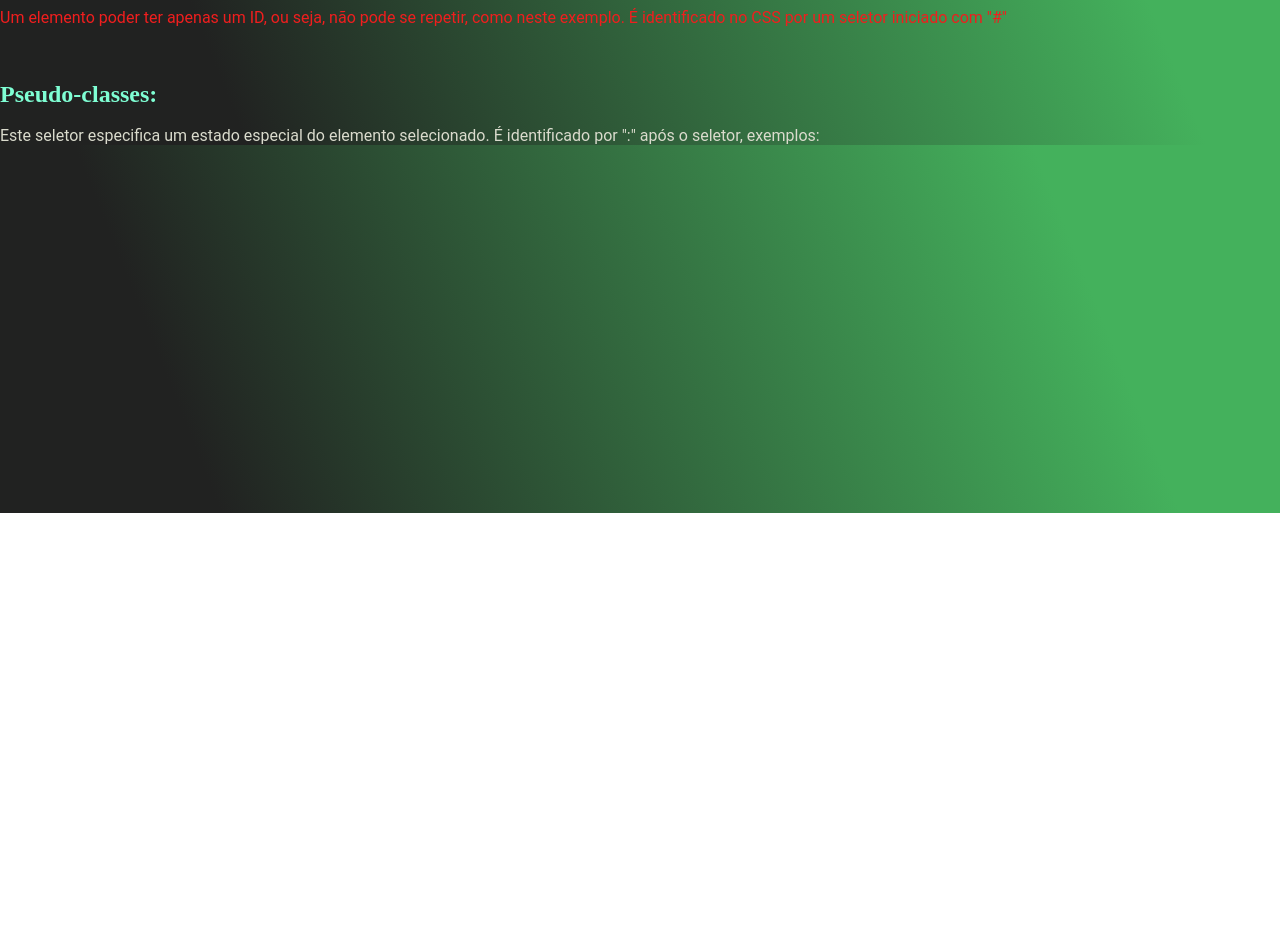
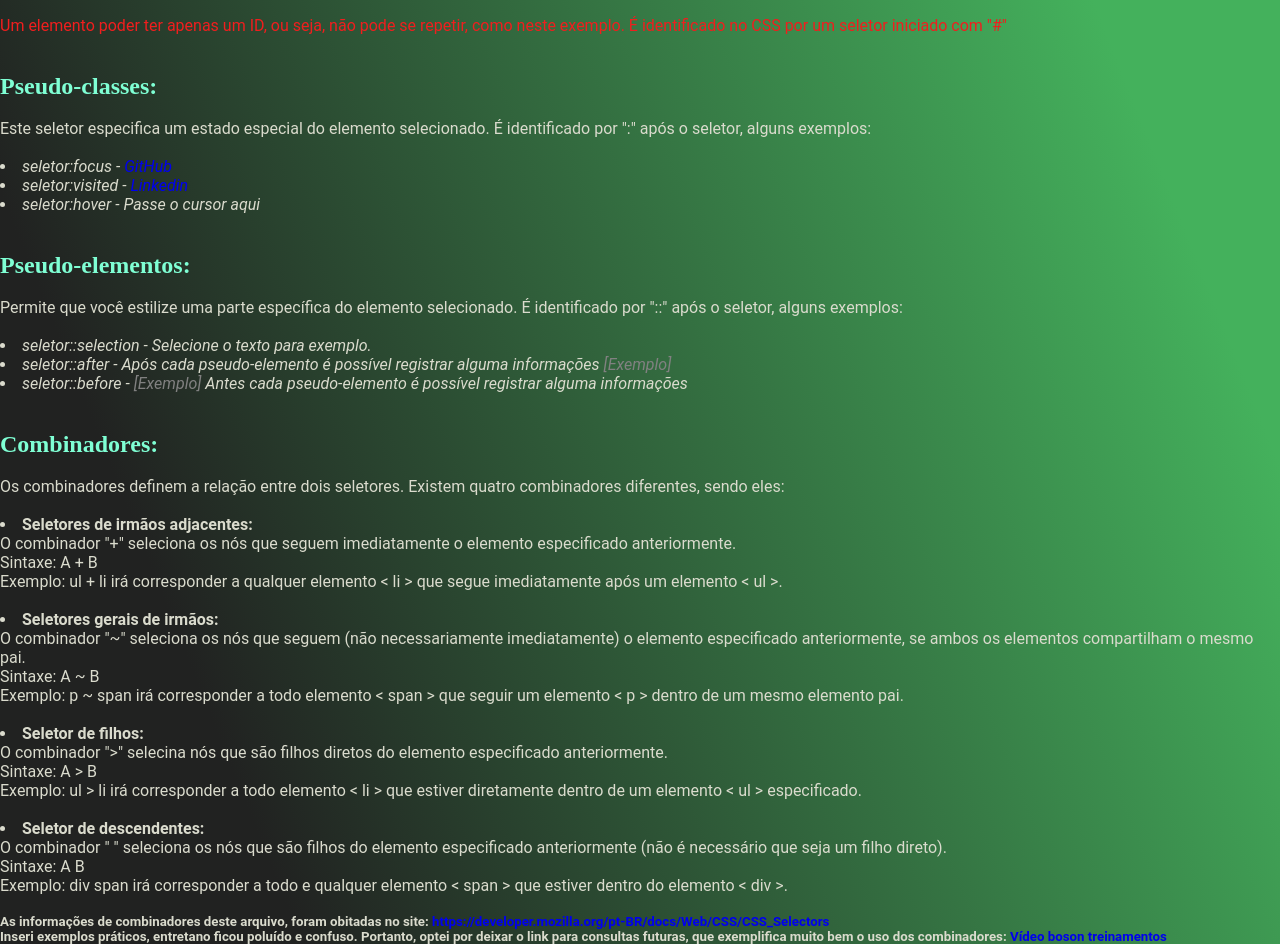
Before and after one commit to FelipeBarbosa019/CSS_Seletores, a plain HTML site: page index.html in a window 1280 px wide. Shown: the part 287-1231 px from the top of the page. Before the commit the page ends 800 px from the top, so only its background shows below. Drawn offline with Linux system fonts and the light colour scheme; a web font is replaced by a local one.

Commit message:
CSS_Seletores

```diff
--- a/index.html
+++ b/index.html
@@ -1,5 +1,6 @@
 <!DOCTYPE html>
 <html lang="pt-br">
+
 <head>
     <meta charset="UTF-8">
     <meta http-equiv="X-UA-Compatible" content="IE=edge">
@@ -7,6 +8,7 @@
     <title>Seletores</title>
     <link rel="stylesheet" href="style.css"/>
 </head>
+
 <body>
     <strong class="texto"t>Este arquivo tem fins didáticos</strong> <br><br>
 
@@ -15,14 +17,55 @@
 
     <h1 class="titulo_principal">Seletores:</h1><br>
 
-    <h2>Seletores do tipo class:</h2><br>
-    <p class="texto">Um elemento pode ter mais de uma classe e essa classe pode se repetir em mais de um elemento. É identificado no CSS por um seletor iniciado com "."</p</p><br><br><br>
+    <div class="texto">
 
-    <h2>Seletores do tipo ID:</h2><br>
-    <p id="exemplo_id">Um elemento poder ter apenas um ID, ou seja, não pode se repetir, como neste exemplo. É identificado no CSS por um seletor iniciado com "#"</p><br><br><br>
+        <h2>Seletores do tipo class:</h2><br>
+        Um elemento pode ter mais de uma classe e essa classe pode se repetir em mais de um elemento. É identificado no CSS por um seletor iniciado com "."<br><br><br>
 
-    <h2>Pseudo-classes:</h2><br>
-    <p class="texto">Este seletor especifica um estado especial do elemento selecionado. É identificado por ":" após o seletor, exemplos:</p>
+        <h2>Seletores do tipo ID:</h2><br>
+        <p id="exemplo_id">Um elemento poder ter apenas um ID, ou seja, não pode se repetir, como neste exemplo. É identificado no CSS por um seletor iniciado com "#"</p><br><br>
+
+        <h2>Pseudo-classes:</h2><br>
+        Este seletor especifica um estado especial do elemento selecionado. É identificado por ":" após o seletor, alguns exemplos:<br><br>
+
+        <li><i>seletor:focus - <a href="https://github.com/FelipeBarbosa019" class="exemplo"> GitHub</a><br></i></li>
+        <li><i>seletor:visited - <a href="https://www.linkedin.com/in/felipe-barbosa-a997351bb/" class="exemplo2"> Linkedin</a><br></i></li>
+        <li><i class="exemplo3">seletor:hover - Passe o cursor aqui</i></li><br><br>
+
+        <h2>Pseudo-elementos:</h2><br>
+        Permite que você estilize uma parte específica do elemento selecionado. É identificado por "::" após o seletor, alguns exemplos:<br><br>
+
+        <li><i class="pseudo_elementos">seletor::selection - Selecione o texto para exemplo.</i></li>
+        <li><i class="pseudo_elementos2">seletor::after - Após cada pseudo-elemento é possível registrar alguma informações</i></li>
+        <li><i> seletor::before - </i><i class="pseudo_elementos3"> Antes cada pseudo-elemento é possível registrar alguma informações</i></li><br><br>
+
+        <h2>Combinadores:</h2><br>
+        Os combinadores definem a relação entre dois seletores. Existem quatro combinadores diferentes, sendo eles:<br><br>
+
+        <li><strong>Seletores de irmãos adjacentes:</strong></li>
+        O combinador "+"    seleciona os nós que seguem imediatamente o elemento especificado anteriormente.<br>
+        Sintaxe: A + B <br>
+        Exemplo: ul + li irá corresponder a qualquer elemento < li > que segue imediatamente após um elemento < ul >. <br><br>
+
+        <li><strong>Seletores gerais de irmãos:</strong></li>
+        O combinador "~" seleciona os nós que seguem (não necessariamente imediatamente) o elemento especificado anteriormente, se ambos os elementos compartilham o mesmo pai.<br>
+        Sintaxe: A ~ B<br>
+        Exemplo: p ~ span irá corresponder a todo elemento < span > que seguir um elemento < p > dentro de um mesmo elemento pai.<br><br>
+
+        <li><strong>Seletor de filhos:</strong></li>
+        O combinador ">" selecina nós que são filhos diretos do elemento especificado anteriormente.<br>
+        Sintaxe: A > B <br>
+        Exemplo: ul > li irá corresponder a todo elemento < li > que estiver diretamente dentro de um elemento < ul > especificado.<br><br>
+
+        <li><strong>Seletor de descendentes:</strong></li>
+        O combinador " "  seleciona os nós que são filhos do elemento especificado anteriormente (não é necessário que seja um filho direto).<br>
+        Sintaxe: A B <br>
+        Exemplo: div span irá corresponder a todo e qualquer elemento < span > que estiver dentro do elemento < div >. <br><br>
+
+        <h5>As informações de combinadores deste arquivo, foram obitadas no site: <a href="https://developer.mozilla.org/pt-BR/docs/Web/CSS/CSS_Selectors">https://developer.mozilla.org/pt-BR/docs/Web/CSS/CSS_Selectors</a></h5>
+        <h5>Inseri exemplos práticos, entretano ficou poluído e confuso. Portanto, optei por deixar o link para consultas futuras, que exemplifica muito bem o uso dos combinadores:  <a href="https://www.youtube.com/watch?v=9EZujLw4ung&ab_channel=B%C3%B3sonTreinamentos">Vídeo boson treinamentos</a></h5>
+
+    </div>
 
 
 </body>
--- a/style.css
+++ b/style.css
@@ -1,5 +1,3 @@
-@import url('https://fonts.googleapis.com/css2?family=Oleo+Script+Swash+Caps&display=swap');
-
 * {
     margin: 0;
     padding: 0;
@@ -8,8 +6,7 @@
 }
 
 body {
-    background: linear-gradient(68.15deg, rgb(33, 34, 33) 17%, rgb(68, 177, 92) 83%
-    );
+    background: linear-gradient(68.15deg, rgb(33, 34, 33) 17%, rgb(68, 177, 92) 83%);
 }
 
 .texto {
@@ -17,15 +14,49 @@ body {
     color: rgb(218, 219, 205);
 }
 
+/*link não visitado*/
+.exemplo:focus {
+    color: rgb(171, 222, 241);
+}
+
+/* Link visitado: */
+.exemplo2:visited {
+    color: rgb(241, 24, 24);
+}
+
+
+.exemplo3:hover {
+    color: rgb(25, 230, 52)
+}
+
+.pseudo_elementos::selection {
+        background-color: rgb(231, 247, 12);
+        color: red;
+}
+
+.pseudo_elementos2::after {
+    content: ' [Exemplo]';
+    color: rgb(129, 129, 129);
+}
+
+.pseudo_elementos3::before {
+    content: '[Exemplo] ';
+    color: rgb(129, 129, 129);
+}
+
 h1 {
     color: rgb(43, 228, 228);
-    font-family: 'Amaranth', sans-serif;
+    font-family: Georgia, 'Times New Roman', Times, serif;
 }
 
 h2 {
-    color: aquamarine;,
+    color: aquamarine;
+    font-family: 'Times New Roman', Times, serif;
+}
+
+h5 {
     font-family: 'Roboto', sans-serif;
-
+    color: rgb(218, 219, 205);
 }
 
 #exemplo_id {
```
